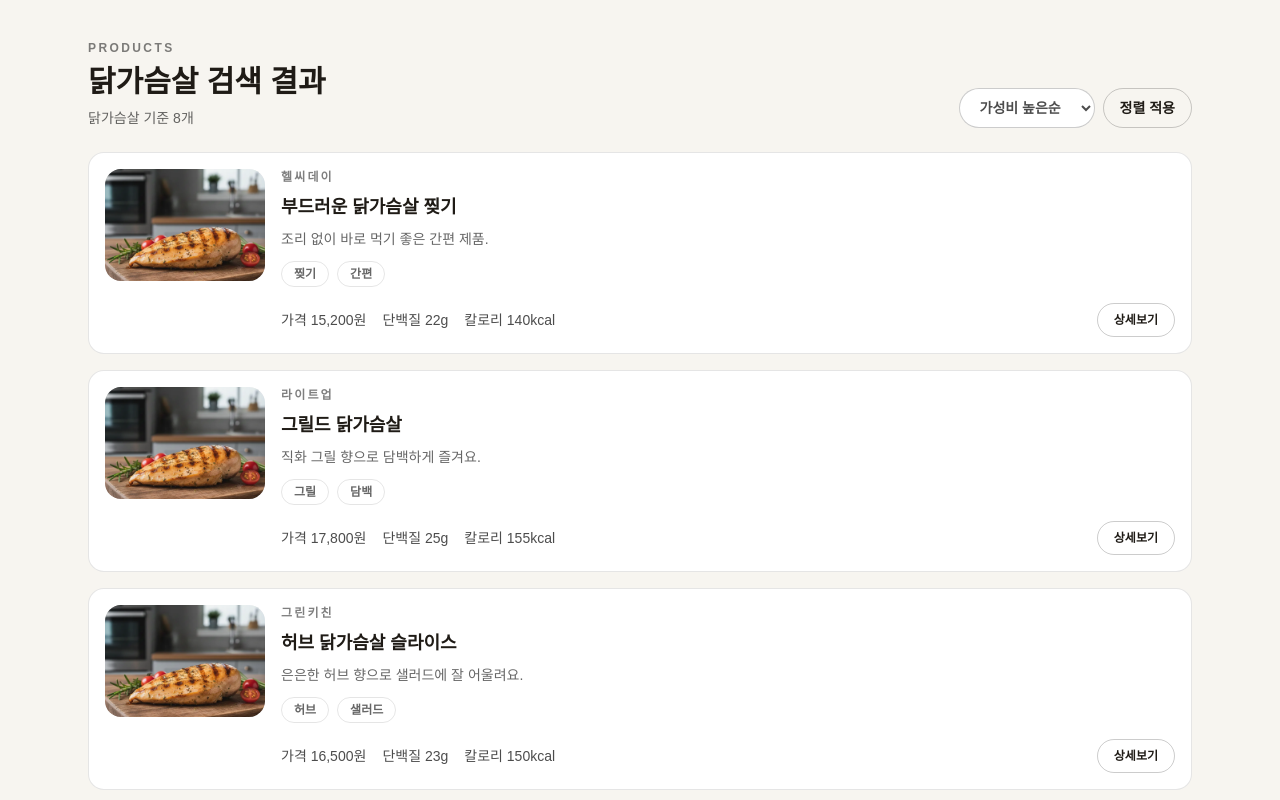
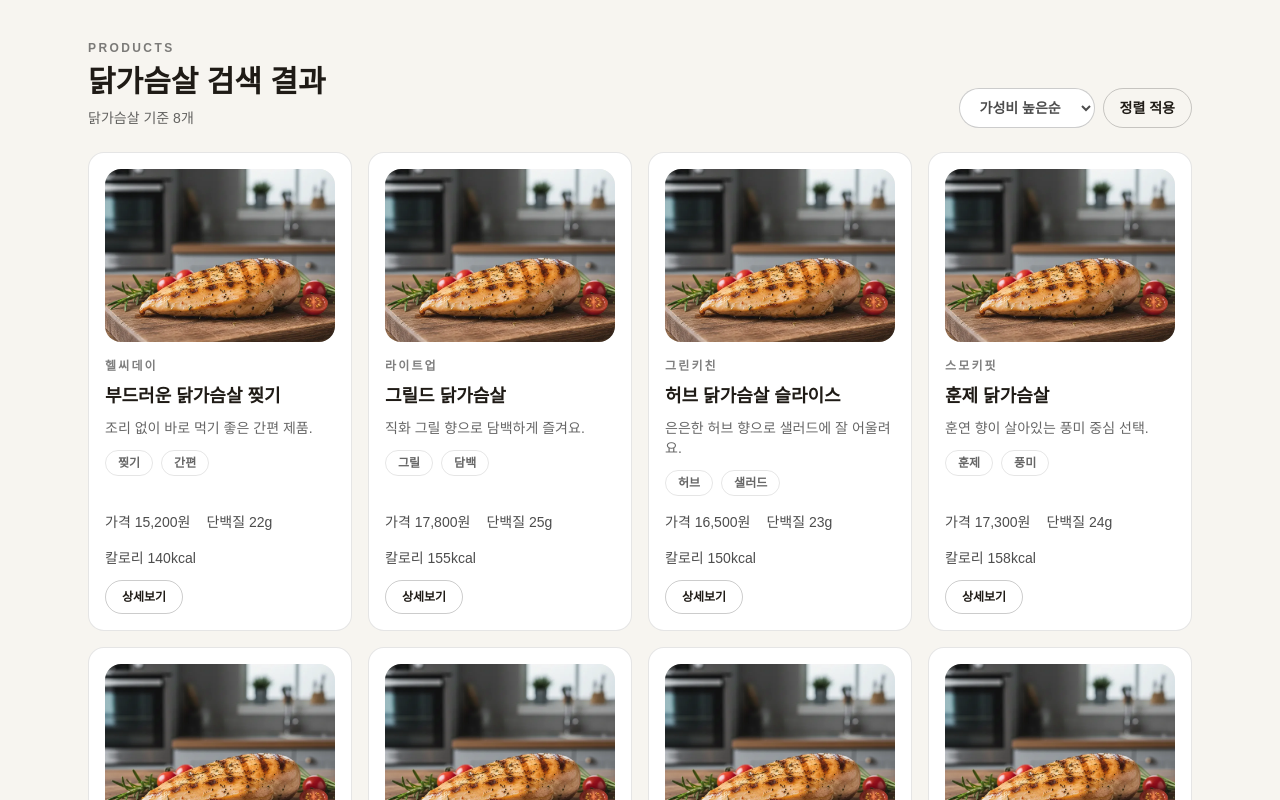
Before and after one commit to no-jisub/protein_front, a Next.js app: page /products in a window 1280 px wide. Shown: the top 800 px of the page. Built offline with nearby package versions, Linux system fonts and the light colour scheme.

Commit message:
4열 그리드 수정

```diff
--- a/app/products/page.tsx
+++ b/app/products/page.tsx
@@ -105,19 +105,14 @@ export default function ProductsPage({ searchParams }: ProductsPageProps) {
             조건에 맞는 상품이 없습니다.
           </div>
         ) : (
-          <div className="mt-6 grid gap-4">
+          <div className="mt-6 grid grid-cols-1 gap-4 sm:grid-cols-2 lg:grid-cols-3 xl:grid-cols-4">
             {sorted.map((product) => (
               <div
                 key={product.id}
-                className="flex flex-col gap-4 rounded-2xl border border-black/10 bg-white p-4 md:flex-row"
+                className="flex h-full flex-col gap-4 rounded-2xl border border-black/10 bg-white p-4"
               >
-                <div className="relative h-40 w-full overflow-hidden rounded-2xl bg-black/5 md:h-28 md:w-40">
-                  <Image
-                    src={product.image}
-                    alt={product.name}
-                    fill
-                    className="object-cover"
-                  />
+                <div className="relative aspect-[4/3] w-full overflow-hidden rounded-2xl bg-black/5">
+                  <Image src={product.image} alt={product.name} fill className="object-cover" />
                 </div>
                 <div className="flex flex-1 flex-col justify-between gap-4">
                   <div>
@@ -139,7 +134,7 @@ export default function ProductsPage({ searchParams }: ProductsPageProps) {
                       </div>
                     ) : null}
                   </div>
-                  <div className="flex flex-wrap items-center justify-between gap-3 text-sm">
+                  <div className="flex flex-col gap-3 text-sm">
                     <div className="flex flex-wrap gap-4 text-black/70">
                       <span>가격 {product.price.toLocaleString()}원</span>
                       <span>단백질 {product.protein_g}g</span>
@@ -147,7 +142,7 @@ export default function ProductsPage({ searchParams }: ProductsPageProps) {
                     </div>
                     <Link
                       href={`/products/${product.id}`}
-                      className="rounded-full border border-black/20 px-4 py-2 text-xs font-semibold transition hover:border-black/50 hover:text-[#e16b4b]"
+                      className="self-start rounded-full border border-black/20 px-4 py-2 text-xs font-semibold transition hover:border-black/50 hover:text-[#e16b4b]"
                     >
                       상세보기
                     </Link>
```
